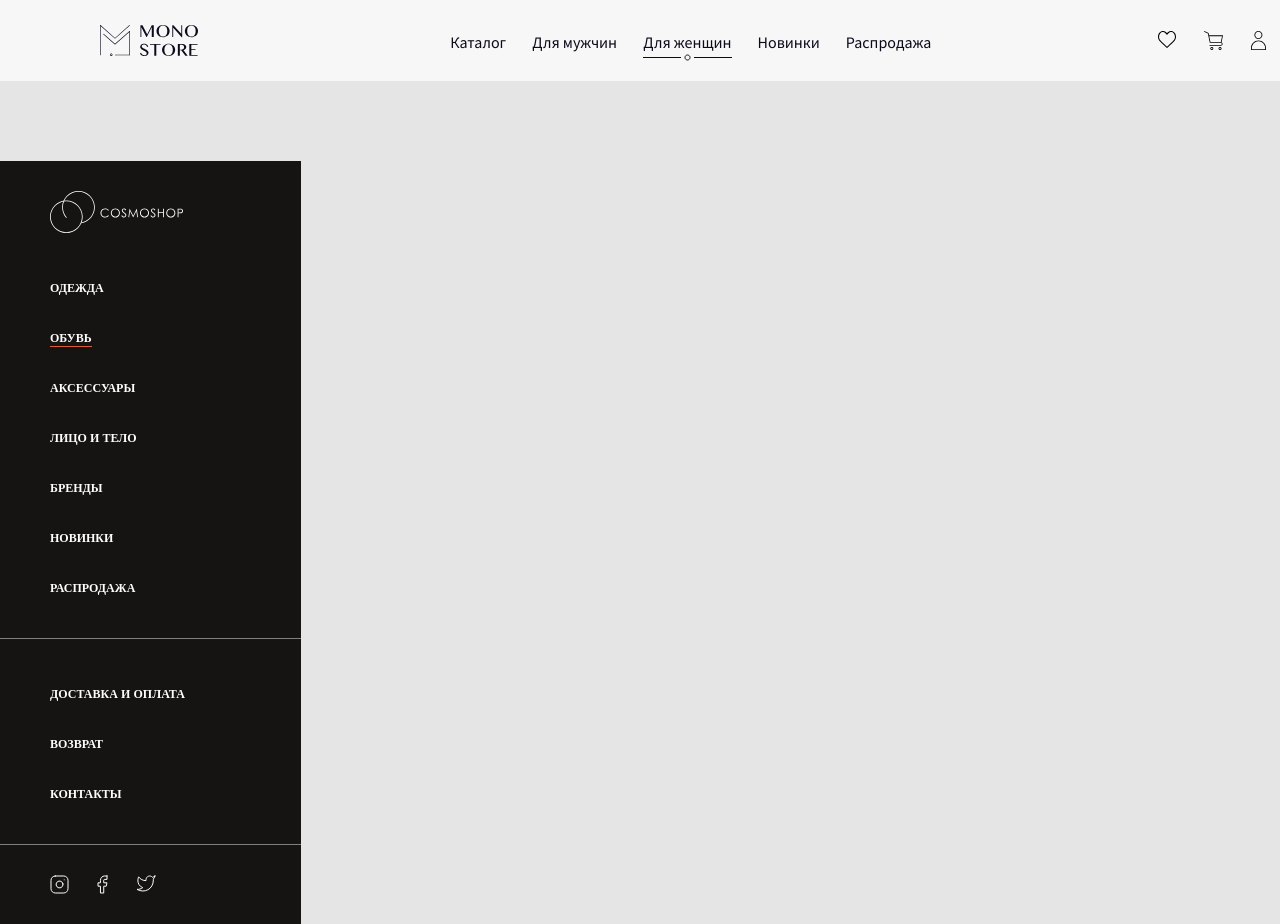
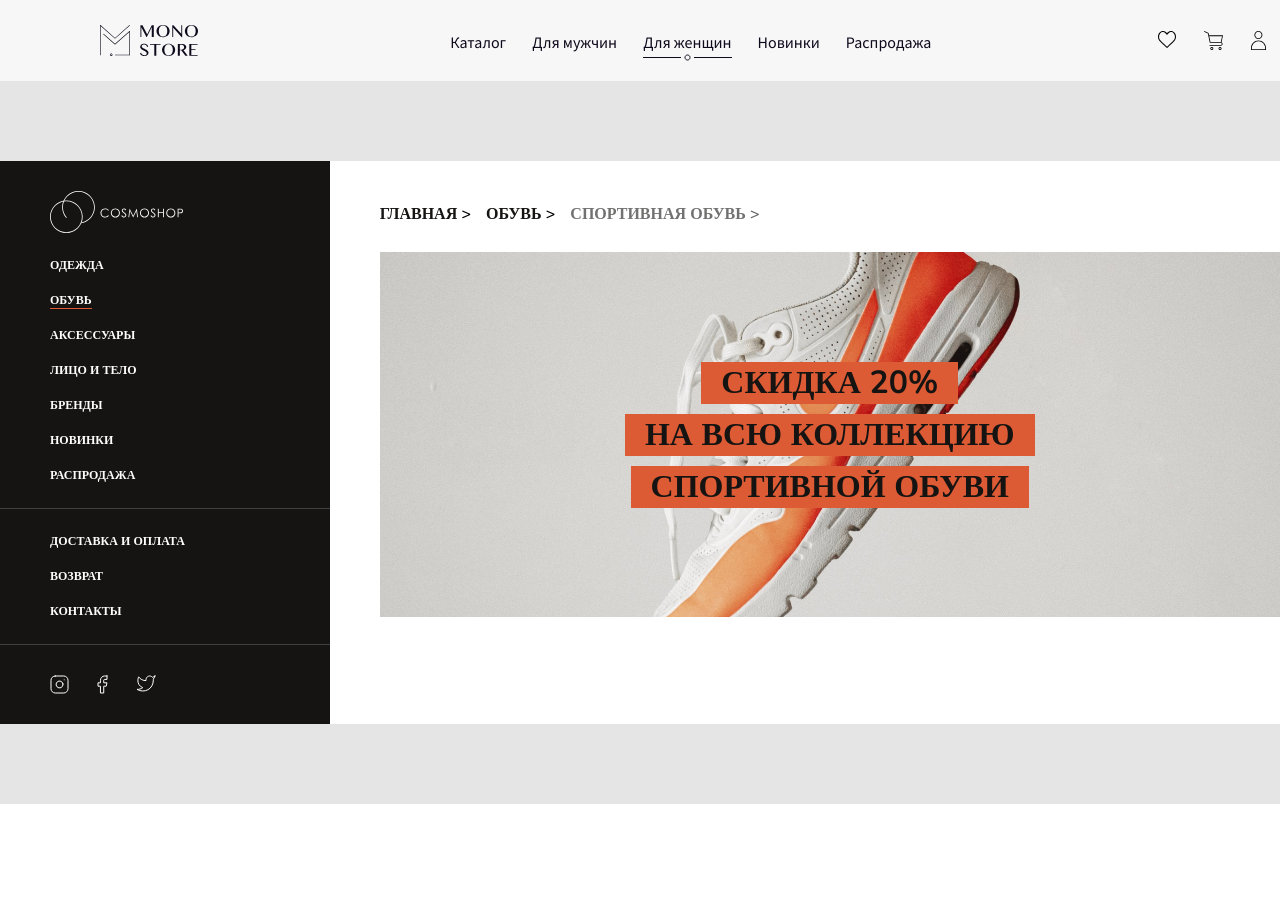
Before and after one commit to totoshka19/Mono-Store, a plain HTML site: page Mono Store/index.html in a window 1280 px wide. Shown: the top 924 px of the page. After the commit the page ends 804 px from the top, so only its background shows below. Drawn offline with nearby package versions, Linux system fonts and the light colour scheme.

Commit message:
Created a main content

```diff
--- a/Mono Store/css/style.css
+++ b/Mono Store/css/style.css
@@ -46,6 +46,7 @@ h1,h2,h3,h4,h5,h6{font-size: inherit;font-weight: 400;}
 }
 
 /* <!-- Header start --> */
+
 .header-block {
     display: flex;
     justify-content: space-between;
@@ -90,8 +91,6 @@ h1,h2,h3,h4,h5,h6{font-size: inherit;font-weight: 400;}
     background-image: url('../img/section.svg');
     background-repeat: no-repeat;
     background-position: center 1.3em;
-    /* position: absolute; */
-    /* border-image: url('../img/section.svg'); */
 }
 
 .nav__link:hover{
@@ -111,15 +110,20 @@ h1,h2,h3,h4,h5,h6{font-size: inherit;font-weight: 400;}
 .icons__item:last-child {
     padding: 0px;
 }
+
 /* <!-- Header end --> */
 
 /* <!-- Conteiner start --> */
+
 .conteiner {
     display: flex;
     width: 1366px;
+    /* height: 553px; */
     margin: 0 auto;
     padding: 80px 0;
 }
+
+/* <!-- siderbar-wrapper start --> */
 
 .siderbar-wrapper {
     background: #151413;
@@ -127,7 +131,7 @@ h1,h2,h3,h4,h5,h6{font-size: inherit;font-weight: 400;}
     text-transform: uppercase;
     font-weight: 600;
     font-size: 12px;
-    width: 22%;
+    width: 28%;
 }
 
 /* .siderbar {
@@ -144,12 +148,12 @@ margin: 30px 0 0 50px;
 }
 
 .siderbar__block {
-    padding: 30px 0 25px 50px;
-    border-bottom: 1px solid gray;
+    padding: 15px 0 15px 50px;
+    border-bottom: 1px solid rgb(63, 63, 63);
 }
 
 .siderbar__list-item {
-    line-height: 50px;
+    line-height: 35px;
 }
 
 .siderbar__link {
@@ -172,4 +176,72 @@ margin: 30px 0 0 50px;
     margin-right: 25px;
 }
 
+/* <!-- siderbar-wrapper end --> */
+
+/* <!-- content__wrapper start --> */
+
+.content {
+    background: white;
+    font-family: 'Nunito';
+    text-transform: uppercase;
+    font-weight: 600;
+    font-size: 16px;
+    width: 88%;
+}
+
+.content__wrapper {
+    margin: 45px 0 100px 50px;
+}
+
+.content__nav {
+    margin-bottom: 20px;
+}
+
+.content__nav-list {
+    display: flex;
+    margin-bottom: 30px;
+}
+
+.content__nav-item {
+    margin: 0 15px 0 0;
+}
+
+.content__nav-item::after {
+    content: '\003E';
+    /* background-image: url(../img/arrow.svg); */
+    /* position: relative;
+    right: 0px; */
+}
+
+.content__nav-item:last-child {
+    content: '';
+    opacity: 0.6;
+}
+
+.content__nav-link {
+    color: #151413;
+}
+
+.content__banner {
+    background-image: url('../img/photo.png');
+    width: 900px;
+    height: 365px;
+    display: flex;
+    justify-content: center;
+    flex-direction:column;
+}
+
+.content__banner-text {
+    font-family: 'Nunito';
+    font-style: normal;
+    font-weight: 700;
+    font-size: 32px;
+    color: #151413;
+    margin: 5px auto;
+    background-color: #DC5B34;
+    padding: 5px 20px;
+}
+
+/* <!-- content__wrapper end --> */
+
 /* <!-- Conteiner end --> */
--- a/Mono Store/index.html
+++ b/Mono Store/index.html
@@ -56,6 +56,7 @@
 
         <!-- Conteiner start -->
         <section class="conteiner">
+            <!-- siderbar-wrapper start -->
             <div class="siderbar-wrapper">
                 <aside class="siderbar">
                     <img class="siderbar-logo" src="img/logotype2.svg" alt="logotype">
@@ -113,6 +114,35 @@
             <!-- siderbar-wrapper end -->
 
             <main class="content">
+                <!-- content__wrapper start -->
+                <div class="content__wrapper">
+                    <div class="content__nav">
+                        <ul class="content__nav-list">
+                            <li class="content__nav-item">
+                                <a class="content__nav-link" href="#">Главная</a>
+                            </li>
+                            <li class="content__nav-item">
+                                <a class="content__nav-link" href="#">Обувь</a>
+                            </li>
+                            <li class="content__nav-item">
+                                <a class="content__nav-link" href="#">Спортивная обувь</a>
+                            </li>
+                        </ul>
+                    </div>
+                    <div class="content__banner">
+                        <p class="content__banner-text">
+                            СКИДКА 20%
+                        </p>
+                        <p class="content__banner-text">
+                            НА ВСЮ КОЛЛЕКЦИЮ
+                        </p>
+                        <p class="content__banner-text">
+                            СПОРТИВНОЙ ОБУВИ
+                        </p>
+                    </div>
+                </div>
+                <!-- content__wrapper end -->
+
 
 
             </main>
```
Also changed, not shown: Mono Store/img/arrow.svg (added), Mono Store/img/photo.png (added).
